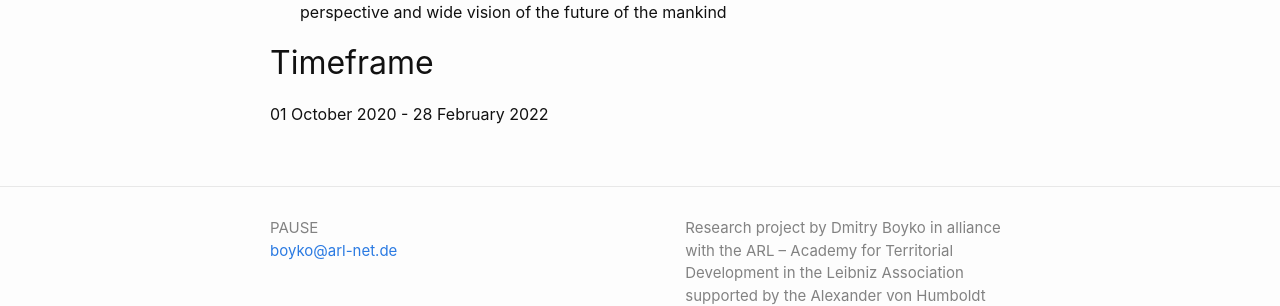
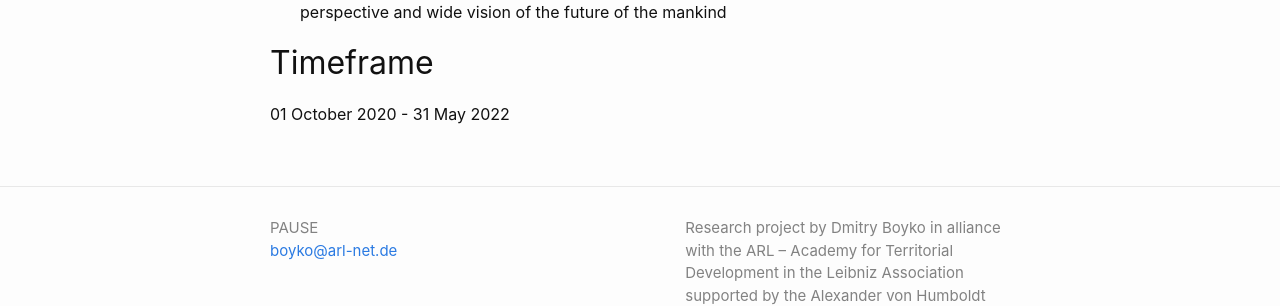
Before and after one commit to boikod/pause, a Jekyll site: the page built from index.md, in a window 1280 px wide. Shown: the part 1390-1696 px from the top of the page. Built offline with Jekyll 4.4.1, drawn with Linux system fonts in a browser that asks for light colours.

Commit message:
Update index.md

```diff
--- a/index.md
+++ b/index.md
@@ -24,4 +24,4 @@ The project aims to achieve the following outcomes:
 - enhancement of the planning culture in Russia in order to develop an international perspective and wide vision of the future of the mankind
 
 ## Timeframe
-01 October 2020 - 28 February 2022
+01 October 2020 - 31 May 2022
```
